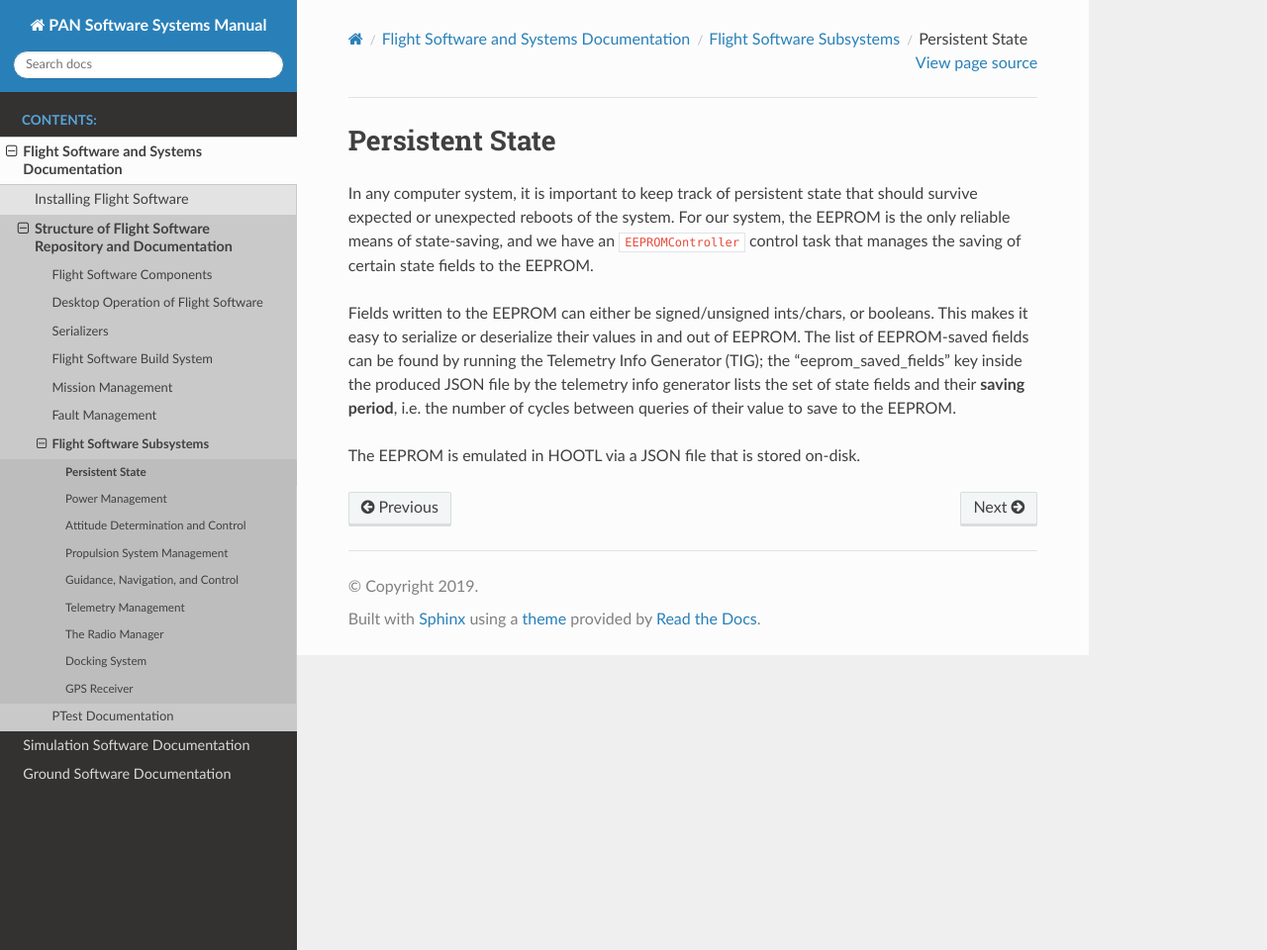
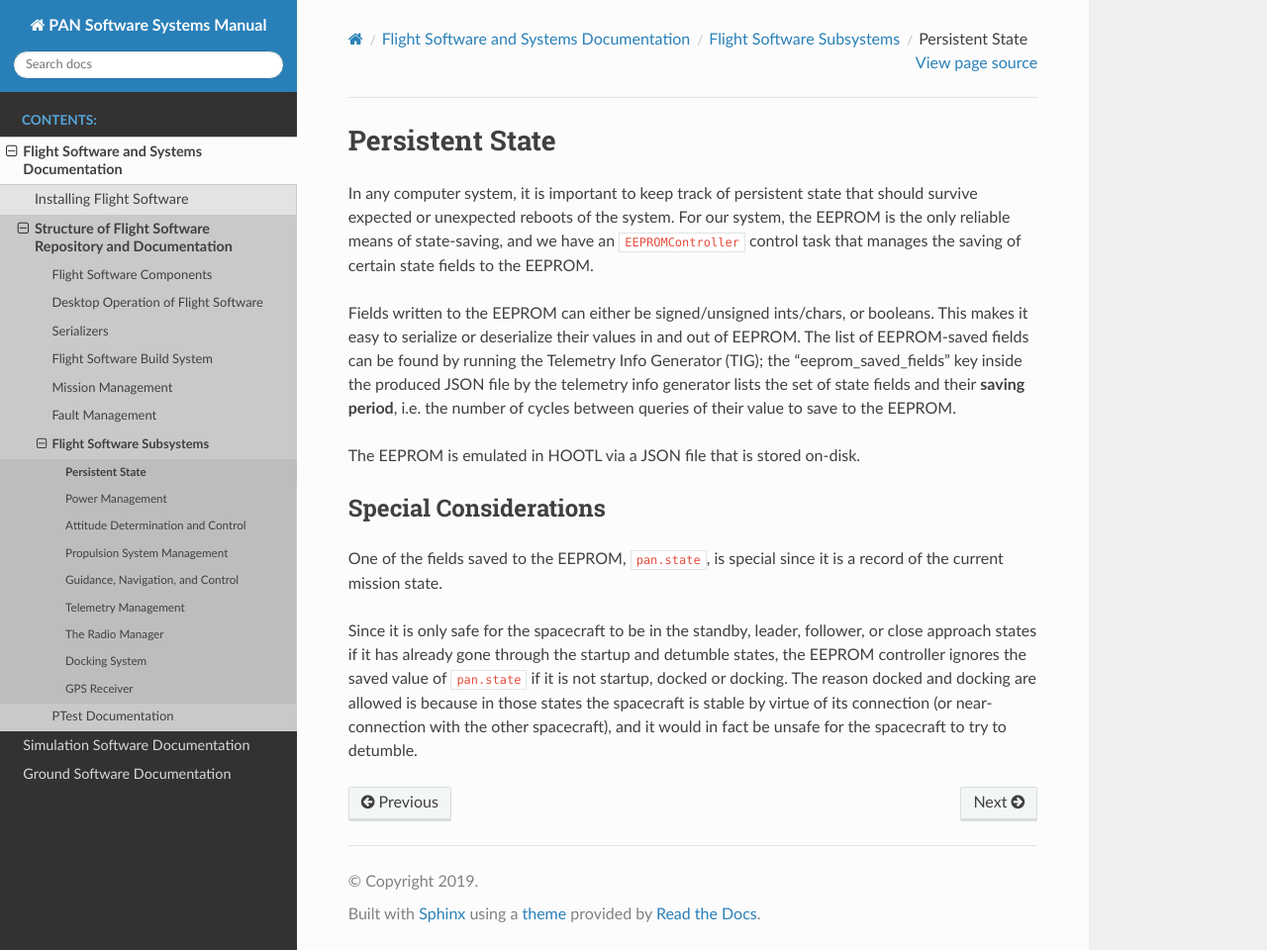
Before and after one commit to pathfinder-for-autonomous-navigation/Documentation, a Sphinx documentation site: the page built from source/flight_software/subsystems/eeprom.rst, in a window 1280 px wide and 960 px high. Shown: the whole window at 99% size. Built offline with Sphinx 7.4.7 and the Read the Docs theme 2.0.0, drawn with Linux system fonts in a browser that asks for light colours.

Commit message:
Update EEPROM documentation

```diff
--- a/source/flight_software/subsystems/eeprom.rst
+++ b/source/flight_software/subsystems/eeprom.rst
@@ -14,3 +14,15 @@ inside the produced JSON file by the telemetry info generator lists the set of s
 **saving period**, i.e. the number of cycles between queries of their value to save to the EEPROM.
 
 The EEPROM is emulated in HOOTL via a JSON file that is stored on-disk.
+
+Special Considerations
+======================
+One of the fields saved to the EEPROM, ``pan.state``, is special since it is a record of the
+current mission state.
+
+Since it is only safe for the spacecraft to be in the standby, leader, follower, or close approach
+states if it has already gone through the startup and detumble states, the EEPROM controller ignores
+the saved value of ``pan.state`` if it is not startup, docked or docking. The reason docked and docking
+are allowed is because in those states the spacecraft is stable by virtue of its connection (or
+near-connection with the other spacecraft), and it would in fact be unsafe for the spacecraft to
+try to detumble.
```
